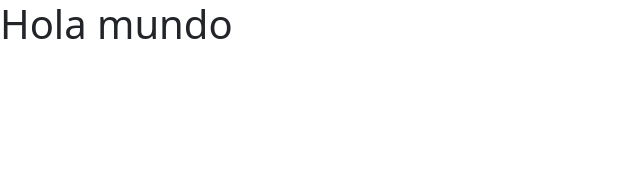
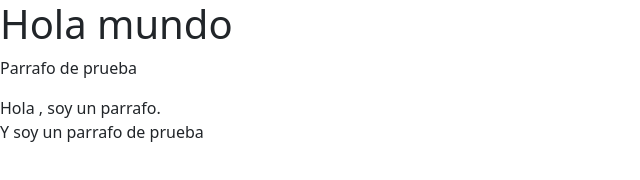
Before and after one commit to jesuschapulin/learnHTML, a plain HTML site: page index.html in a window 1280 px wide. Shown: the whole page, without its empty margins (0-640 px from the left). Drawn offline with nearby package versions, Linux system fonts and the light colour scheme.

Commit message:
se agregaron dos parrafos de prueba

```diff
--- a/index.html
+++ b/index.html
@@ -10,5 +10,10 @@
 </head>
 <body>
     <h1>Hola mundo</h1>
+
+    <p> Parrafo de prueba </p>
+
+<p> Hola , soy un parrafo.  <br> Y soy un parrafo de prueba</p>
+
 </body>
 </html>
```
Also changed, not shown: 1 other file.
